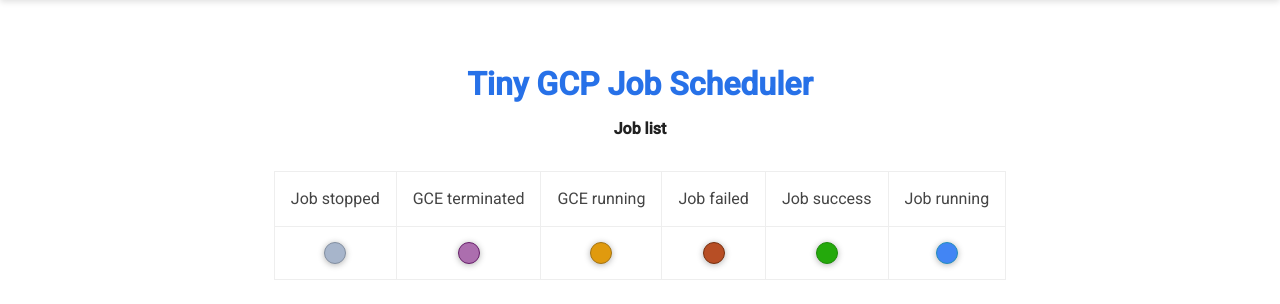
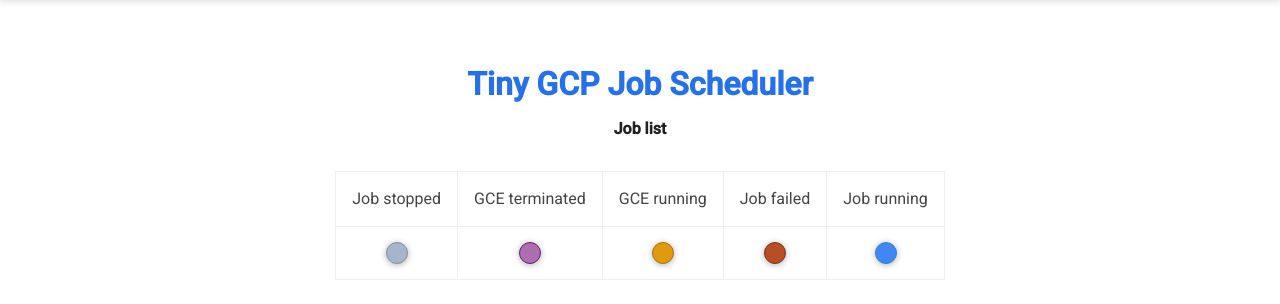
Before and after one commit to ktiyab/tiny-gae-gce-scheduler-skeleton, a Flask app: template templates/list.html in a window 1280 px wide. Shown: the part 52-356 px from the top of the page. Run offline with Flask 2, Linux system fonts and the light colour scheme; the template is opened without the code that fills it, so the values that code supplies are empty; parts of the project's set-up code (start-up, migrations or seed data) failed here and were passed over.

Commit message:
Update views

```diff
--- a/templates/form.html
+++ b/templates/form.html
@@ -30,7 +30,8 @@
           <h1>Tiny GCP Job Scheduler</h1>
           <p class="description">Scheduling your tasks by creating and stopping on fly new instances
               of <b>Compute engine</b> using tiny instance of <b>Google App Engine</b> and
-              <b>Cloud datastore</b>
+              <b>Cloud datastore</b>.
+              Please keep in mind that GCE can take a while to start a machine (~3-5min)
           </p>
         </div>
         <div class="alertDialog {{alert_type}}">
--- a/templates/list.html
+++ b/templates/list.html
@@ -31,7 +31,7 @@
                     <td>GCE terminated</td>
                     <td>GCE running</td>
                     <td>Job failed</td>
-                    <td>Job success</td>
+                    <!--td>Job success</td-->
                     <td>Job running</td>
                 </tr>
                 <tr>
@@ -39,7 +39,7 @@
                     <td><div class="status standby-gce"></div></td>
                     <td><div class="status standby-gce-running"></div></td>
                     <td><div class="status failed"></div></td>
-                    <td><div class="status success"></div></td>
+                    <!--td><div class="status success"></div></td-->
                     <td><div class="status running"></div></td>
                 </tr>
              </tbody>
```
